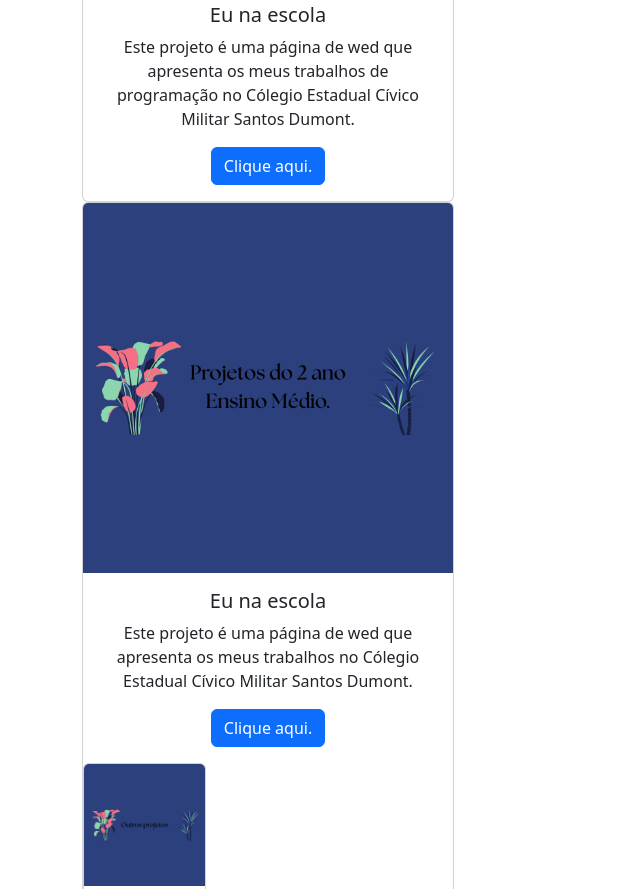
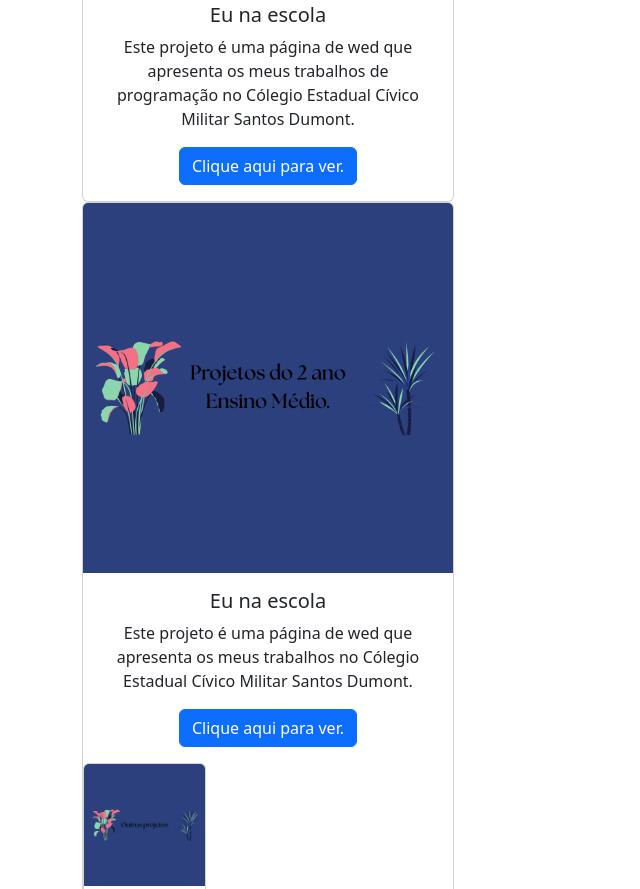
Before and after one commit to HayumiJolieHogaha/programacao2hayumijolie, a plain HTML site: page index.html in a window 1280 px wide. Shown: the part 790-1679 px from the top of the page, without its empty margins (0-640 px from the left). Drawn offline with nearby package versions, Linux system fonts and the light colour scheme.

Commit message:
mudanças

```diff
--- a/index.html
+++ b/index.html
@@ -38,7 +38,7 @@
           <p class="card-text">
             Este projeto é uma página de wed que apresenta os meus trabalhos de programação no Cólegio Estadual Cívico Militar Santos Dumont.
           </p>
-          <a href="#" class="btn btn-primary">Clique aqui.</a>
+          <a href="#" class="btn btn-primary">Clique aqui para ver.</a>
         </div>
       </div>
     </div>
@@ -51,7 +51,7 @@
           <p class="card-text">
             Este projeto é uma página de wed que apresenta os meus trabalhos no Cólegio Estadual Cívico Militar Santos Dumont.
           </p>
-          <a href="#" class="btn btn-primary">Clique aqui.</a>
+          <a href="#" class="btn btn-primary">Clique aqui para ver.</a>
         </div>
 
         <div class="col-md-4">
@@ -62,7 +62,7 @@
               <p class="card-text">
                 Este projeto é uma página de wed que apresenta os meus trabalhos de programação no Cólegio Estadual Cívico Militar Santos Dumont.
               </p>
-              <a href="#" class="btn btn-primary">Clique aqui.</a>
+              <a href="#" class="btn btn-primary">Clique aqui para ver.</a>
             </div>
            </div>
 
```
